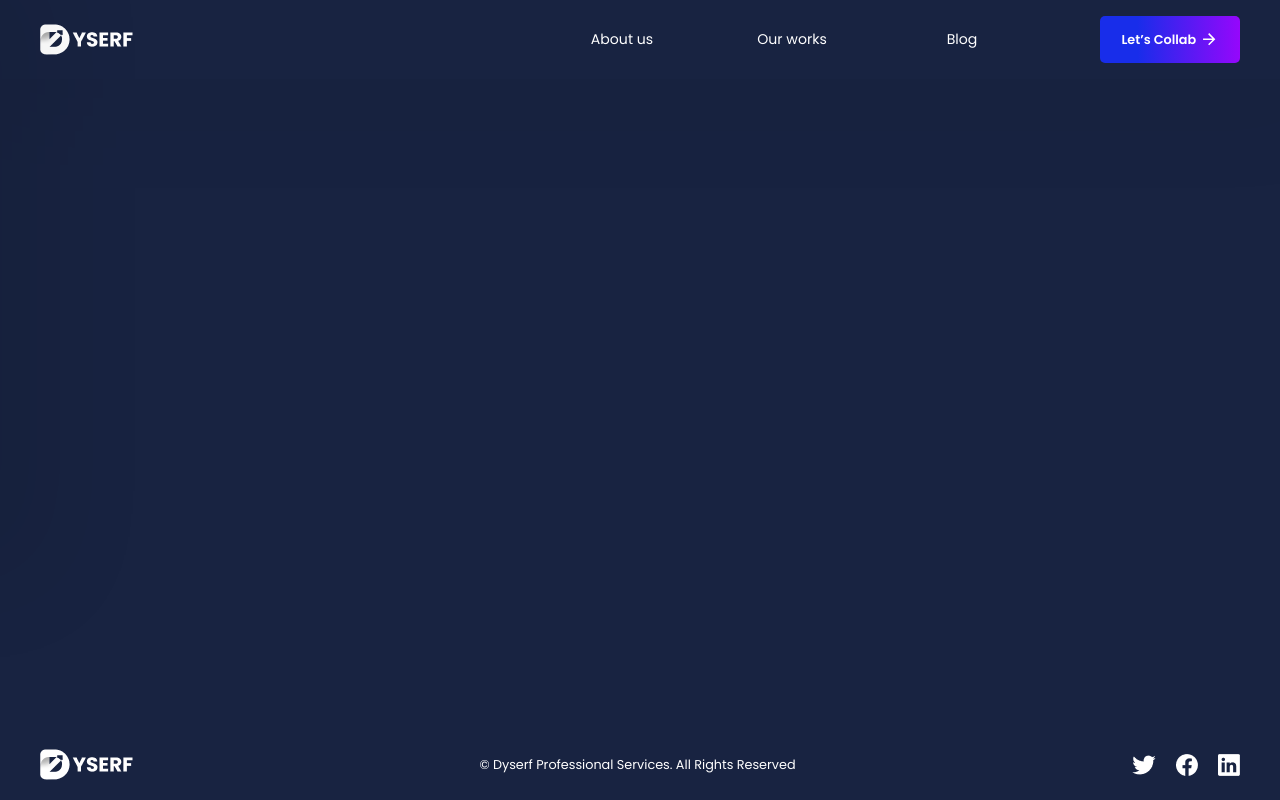
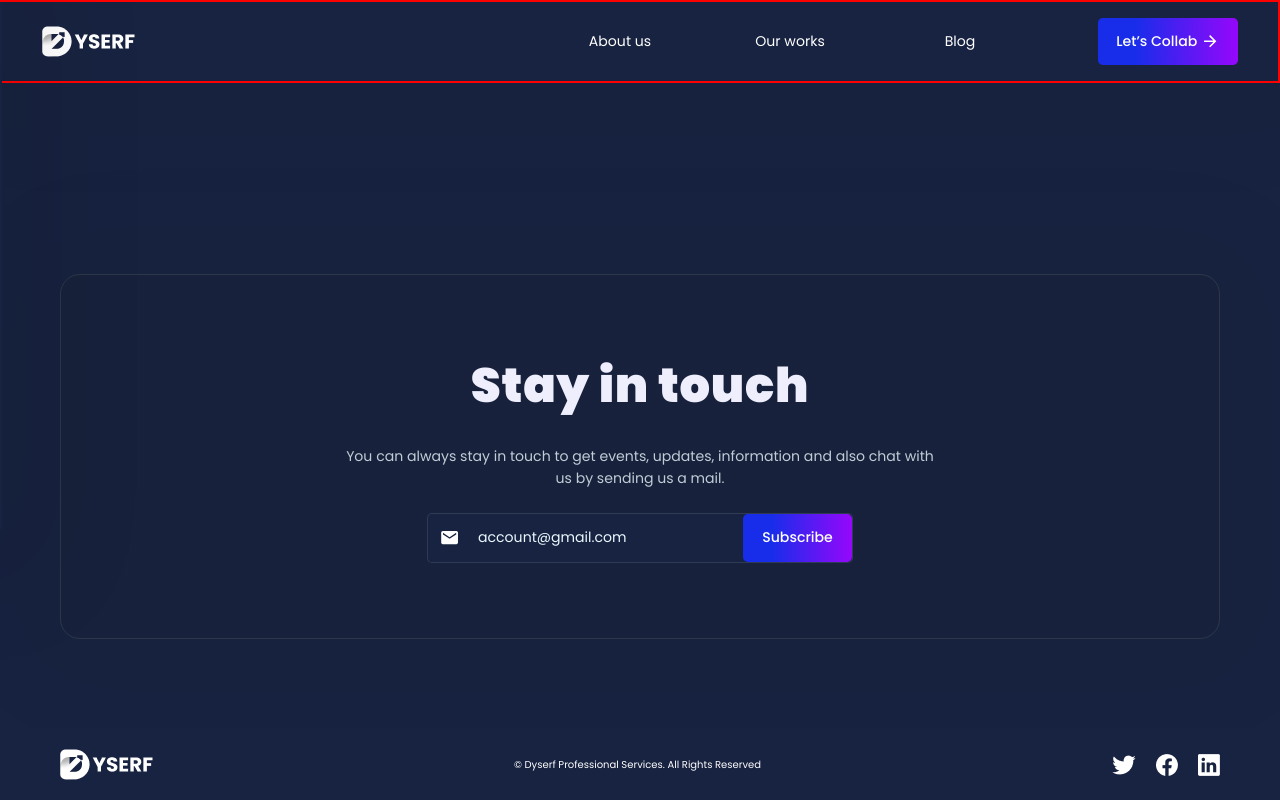
Before and after one commit to DGreegman/dyserf, a Next.js app: page / in a window 1280 px wide. Built offline with nearby package versions, Linux system fonts and the light colour scheme.

Commit message:
Added stay in touch and improved shared components

```diff
--- a/components/Button/ButtonComp.tsx
+++ b/components/Button/CustomBtn.tsx
@@ -15,7 +15,7 @@ type Props = {
   rightIcon?: ReactElement;
 };
 
-const ButtonComp = ({
+const CustomBtn = ({
   text,
   width,
   height,
@@ -32,10 +32,10 @@ const ButtonComp = ({
     height: height,
     borderRadius: borderRadius ?? '5px',
     padding: '10px',
-    bg: bg ?? globalStyles.primaryColor,
+    bg: bg ?? globalStyles.bgColor,
     color: color ?? globalStyles.whiteColor,
-    fontSize: globalStyles.smallTextFontSize,
-    fontWeight: globalStyles.mediumbold,
+    fontSize: globalStyles.textFontSize,
+    fontWeight: globalStyles.semibold,
     border: border ?? 'none',
   };
 
@@ -46,14 +46,14 @@ const ButtonComp = ({
       onClick={onClick}
       className={globalStyles.className}
       _hover={{
-        backgroundBlendMode: bg ?? globalStyles.primaryColor,
+        background: bg ?? globalStyles.bgColor,
       }}
       _active={{
-        background: bg ?? globalStyles.primaryColor,
+        background: bg ?? globalStyles.bgColor,
         transform: 'scale(.99)',
       }}
       _focus={{
-        background: bg ?? globalStyles.primaryColor,
+        background: bg ?? globalStyles.bgColor,
       }}
     >
       <Flex
@@ -67,4 +67,4 @@ const ButtonComp = ({
   );
 };
 
-export default ButtonComp;
+export default CustomBtn;
--- a/components/Button/index.ts
+++ b/components/Button/index.ts
@@ -1,2 +1,2 @@
-export { default as ButtonComp } from './ButtonComp';
+export { default as CustomBtn } from './CustomBtn';
 export { default as IconBtn } from './IconBtn';
--- a/components/FooterComp/Footer.tsx
+++ b/components/FooterComp/Footer.tsx
@@ -1,7 +1,14 @@
+import { SectionContainer } from '../../layout';
 import FooterItem from './FooterItem';
+import StayInTouch from './StayInTouch';
 
 const Footer = () => {
-  return <FooterItem />;
+  return (
+    <SectionContainer gap='90px'>
+      <StayInTouch />
+      <FooterItem />
+    </SectionContainer>
+  );
 };
 
 export default Footer;
--- /dev/null
+++ b/components/FooterComp/StayInTouch.tsx
@@ -0,0 +1,80 @@
+import {
+  Flex,
+  Icon,
+  Input,
+  InputGroup,
+  InputLeftElement,
+} from '@chakra-ui/react';
+import { SectionContainer } from '../../layout';
+import { globalStyles } from '../../styles';
+import { CustomBtn } from '../Button';
+import { DescriptionText, SectionHeader } from '../Shared';
+import { IoMdMail } from 'react-icons/io';
+
+const StayInTouch = () => {
+  return (
+    <SectionContainer
+      background='linear-gradient(180deg, rgba(23, 31, 52, 0.44) 0%, rgba(23, 31, 52, 0.44) 100%)'
+      boxShadow={globalStyles.boxShadow}
+      borderRadius={20}
+      minH='365px'
+      border='1px solid'
+      borderColor='gray.700'
+      className='addBorder'
+    >
+      <Flex
+        maxW='596px'
+        minH='204px'
+        direction='column'
+        bg='transparent'
+        gap={6}
+        align='center'
+      >
+        <SectionHeader>Stay in touch</SectionHeader>
+
+        <DescriptionText>
+          You can always stay in touch to get events, updates, information and
+          also chat with us by sending us a mail.
+        </DescriptionText>
+
+        <Flex
+          maxW='426px'
+          minH='40px'
+          border='1px solid rgba(138, 148, 166, 0.2)'
+          borderRadius={5}
+          align='center'
+          pl='0.5'
+        >
+          <InputGroup>
+            <InputLeftElement pointerEvents='none' pt={2}>
+              <Icon as={IoMdMail} fontSize='1.2rem' />
+            </InputLeftElement>
+
+            <Input
+              _placeholder={{
+                color: globalStyles.textColor,
+                fontSize: globalStyles.textFontSize,
+              }}
+              fontSize={globalStyles.textFontSize}
+              _focus={{ border: 'none', ring: 0 }}
+              className={globalStyles.className}
+              border='none'
+              type='email'
+              placeholder='account@gmail.com'
+              size='lg'
+            />
+          </InputGroup>
+
+          <CustomBtn
+            width='140px'
+            height='48px'
+            text='Subscribe'
+            bg={globalStyles.buttonGradient}
+          />
+        </Flex>
+      </Flex>
+    </SectionContainer>
+  );
+};
+
+export default StayInTouch;
--- a/components/Nav/Nav.tsx
+++ b/components/Nav/Nav.tsx
@@ -1,4 +1,3 @@
-import ButtonComp from '../Button/ButtonComp';
 import Image from 'next/image';
 import SideBar from './SideBar';
 import Link from 'next/link';
@@ -11,7 +10,7 @@ import { useRouter } from 'next/router';
 import { FiMenu } from 'react-icons/fi';
 import { useSideBar } from '../../context';
 import { ArrowForwardIcon } from '@chakra-ui/icons';
-import { IconBtn } from '../Button';
+import { CustomBtn, IconBtn } from '../Button';
 
 const Nav = () => {
   // Hooks
@@ -62,13 +61,13 @@ const Nav = () => {
       width={globalStyles.width}
       bgColor={globalStyles.gradientBg}
       px={globalStyles.px}
-      backdropFilter={globalStyles.backDropFilter}
       shadow={globalStyles.boxShadow}
       align='center'
       justifyContent='center'
       position='fixed'
       py={{ base: 3, xl: 4 }}
       zIndex={3000}
+      border='2px solid red'
     >
       <HStack width={globalStyles.containerWidth}>
         <Link href={DyserfRoutes.homepage}>
@@ -88,7 +87,7 @@ const Nav = () => {
         </Flex>
 
         <Box display={{ base: 'none', lg: 'flex' }}>
-          <ButtonComp
+          <CustomBtn
             width='140px'
             height='47px'
             text='Let’s Collab'
--- a/components/Nav/SideBar.tsx
+++ b/components/Nav/SideBar.tsx
@@ -16,7 +16,7 @@ import { navLinks } from '../../store';
 import { globalStyles } from '../../styles';
 import { DyserfRoutes } from '../../utils';
 import { useSideBar } from '../../context';
-import { ButtonComp, IconBtn } from '../Button';
+import { CustomBtn, IconBtn } from '../Button';
 
 const SideBar = () => {
   // Hooks
@@ -64,7 +64,7 @@ const SideBar = () => {
     >
       <Flex width={globalStyles.width} align='center' px={4} pt={2}>
         <Link href={DyserfRoutes.homepage} onClick={() => updateShow(false)}>
-            <Image src={logo} alt={globalStyles.alt} quality='100' />
+          <Image src={logo} alt={globalStyles.alt} quality='100' />
         </Link>
 
         <Spacer />
@@ -91,11 +91,11 @@ const SideBar = () => {
       </Stack>
 
       <Box pt='50px' pl={4}>
-        <ButtonComp
+        <CustomBtn
           width='140px'
           height='47px'
           text='Let’s Collab'
-          bg='linear-gradient(269.49deg, #AD00FF -13.36%, #182DEA 73.24%)'
+          bg={globalStyles.buttonGradient}
           rightIcon={
             <ArrowForwardIcon
               bgColor='transparent'
--- a/components/Shared/Header.tsx
+++ b/components/Shared/Header.tsx
@@ -7,7 +7,7 @@ export const HeroHeader = ({ children, ...rest }: HeadingProps) => {
       fontFamily={globalStyles.fontFamily}
       fontWeight={globalStyles.headerFontWeight}
       lineHeight={globalStyles.lineHeight}
-      color={globalStyles.textColor}
+      color={globalStyles.headerTextColor}
       fontSize={globalStyles.heroHeader}
       {...rest}
     >
@@ -21,10 +21,11 @@ export const SectionHeader = ({ children, ...rest }: HeadingProps) => {
     <Heading
       fontFamily={globalStyles.fontFamily}
       fontWeight={globalStyles.bold}
-      fontSize='3rem'
       lineHeight={globalStyles.lineHeight}
+      color={globalStyles.headerTextColor}
+      fontSize={globalStyles.sectionHeader}
       letterSpacing='0.015em'
-      color={globalStyles.textColor}
+      bg='transparent'
       textAlign='center'
       {...rest}
     >
@@ -38,9 +39,9 @@ export const CardHeader = ({ children, ...rest }: HeadingProps) => {
     <Heading
       fontFamily={globalStyles.fontFamily}
       fontWeight={globalStyles.semibold}
+      color={globalStyles.headerTextColor}
+      fontSize={globalStyles.cardHeader}
       lineHeight='48px'
-      color={globalStyles.textColor}
-      fontSize={globalStyles.cardHeader}
       {...rest}
     >
       {children}
--- a/components/Shared/Sharedtext.tsx
+++ b/components/Shared/Sharedtext.tsx
@@ -8,6 +8,8 @@ export const DescriptionText = ({ children, ...rest }: TextProps) => {
       fontSize={globalStyles.textFontSize}
       color={globalStyles.textColor}
       textAlign='center'
+      opacity={0.8}
+      bg='transparent'
     >
       {children}
     </Text>
@@ -19,6 +21,8 @@ export const CardText = ({ children, ...rest }: TextProps) => {
       {...rest}
       fontSize={globalStyles.textFontSize}
       color={globalStyles.textColor}
+      opacity={0.8}
+      bg='transparent'
     >
       {children}
     </Text>
--- a/layout/SectionContainer.tsx
+++ b/layout/SectionContainer.tsx
@@ -12,6 +12,8 @@ const SectionContainer = ({ children, direction, ...rest }: Props) => {
     <Flex sx={globalStyles.sectionStyle}>
       <Flex
         width={globalStyles.containerWidth}
+        align='center'
+        justify='center'
         {...rest}
         flexDirection={direction ?? 'column'}
       >
--- a/styles/customStyles.ts
+++ b/styles/customStyles.ts
@@ -1,10 +1,11 @@
 export const globalStyles = {
   primaryColor: '#1312C9',
+  bgColor: '#1312C9',
   secondaryColor: '#061173',
   goldenColor: '#FFC700',
   whiteColor: '#FFF',
-  textColor: '#EEEEFC',
-  smallTextFontSize: '0.8rem',
+  headerTextColor: '#EEEEFC',
+  textColor: '#EBF8FE',
   heroHeader: { base: '2rem', xl: '4rem' },
   cardHeader: { base: '1rem', xl: '1.5rem' },
   sectionHeader: { base: '1.5rem', xl: '3rem' },
@@ -22,7 +23,7 @@ export const globalStyles = {
   className: 'cursor',
   containerWidth: {
     base: '100%',
-    xl: '1200px',
+    xl: '1240px',
     '2xl': '1450px',
   },
   sectionStyle: {
@@ -37,4 +38,5 @@ export const globalStyles = {
     'linear-gradient(180deg, rgba(23, 31, 52, 0.25) 0%, rgba(23, 31, 52, 0.25) 100%)',
   boxShadow: '2px 2px 100px 50px rgba(0, 0, 0, 0.03)',
   backDropFilter: 'blur(15px)',
+  buttonGradient: 'linear-gradient(269.49deg, #AD00FF -13.36%, #182DEA 73.24%)',
 };
--- a/styles/globals.css
+++ b/styles/globals.css
@@ -1,6 +1,7 @@
 @import url('https://fonts.googleapis.com/css2?family=Poppins:ital,wght@0,400;0,500;0,600;0,700;0,900;1,400;1,500;1,700;1,900&display=swap');
 
-* {
+*,
+body {
   box-sizing: border-box;
   padding: 0;
   margin: 0;
```
